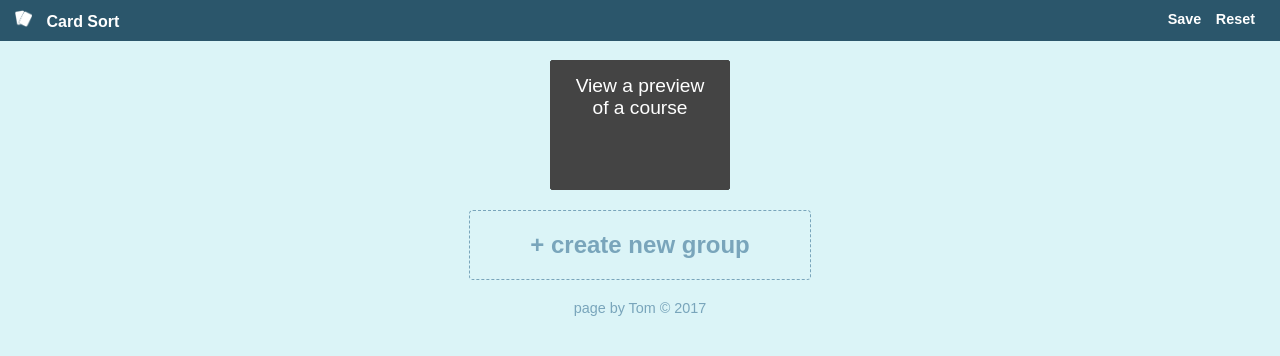
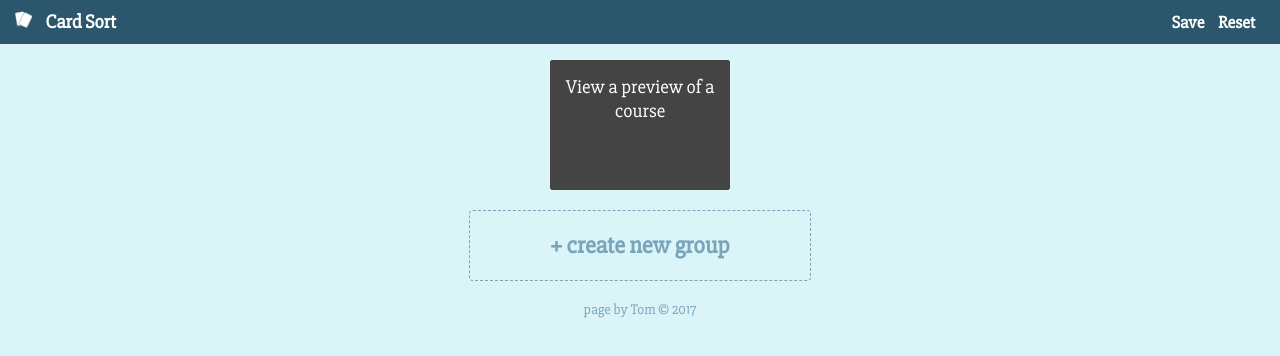
Before and after one commit to taylortom/card-sort, a plain HTML site: page index.html in a window 1280 px wide. Drawn offline with Linux system fonts and the light colour scheme.

Commit message:
Change font

```diff
--- a/css/index.css
+++ b/css/index.css
@@ -2,11 +2,12 @@ body {
   padding: 20px;
   height: 100%;
   margin: 0 auto;
-  font-family: sans-serif;
+  font-family: 'Slabo 27px', serif;
   background: #dbf4f7;
 }
 
 #header {
+  font-size: 120%;
   position: fixed;
   top: 0;
   left: 0;
@@ -107,6 +108,7 @@ body {
   font-size: 24px;
   font-weight: bold;
   margin: 15px;
+  font-family: inherit;
 }
 
 .group .cards {
@@ -142,6 +144,7 @@ body {
   text-align: center;
   background: none;
   color: #2b566b;
+  font-family: inherit;
 }
 
 #footer {
```
